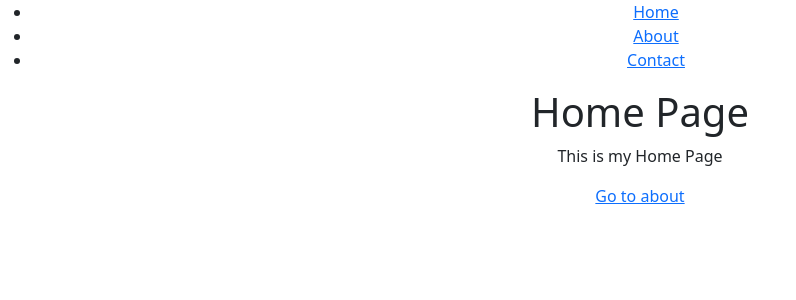
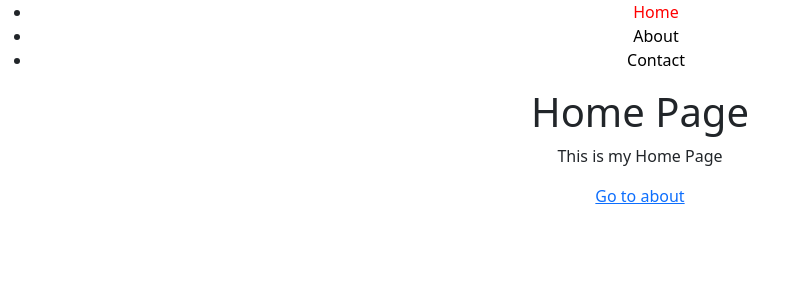
Before and after one commit to NayakVandana/React_js, a React (Create React App) app in the folder blog/: page / in a window 1280 px wide. Shown: the top 300 px of the page, without its empty margins (0-796 px from the left). Built offline with nearby package versions, Linux system fonts and the light colour scheme.

Commit message:
Link and Nav Link style

```diff
--- a/blog/src/App.css
+++ b/blog/src/App.css
@@ -33,7 +33,20 @@
 .App-link {
   color: #61dafb;
 }
-
+.navbar {
+  text-align: right;
+ }
+.navbar li{
+  display: inline-block;
+  padding: 10px 5px;
+}
+.nav-bar-link{
+color: black;
+text-decoration: none;
+}
+.nav-bar-link:hover{
+  color: green;
+  }
 @keyframes App-logo-spin {
   from {
     transform: rotate(0deg);
--- a/blog/src/component/NavBar.js
+++ b/blog/src/component/NavBar.js
@@ -1,11 +1,11 @@
-import { Link } from "react-router-dom"
+import { NavLink} from "react-router-dom"
 function NavBar() {
     return (
       <div>
         <ul>
-            <li><Link to="/"> Home</Link></li>
-            <li><Link to="/about"> About</Link></li>
-            <li><Link to="/contact"> Contact</Link></li>
+            <li><NavLink className="nav-bar-link" style={{color:'red'}}  to="/"> Home</NavLink></li>
+            <li><NavLink className="nav-bar-link" to="/about"> About</NavLink></li>
+            <li><NavLink className="nav-bar-link" to="/contact"> Contact</NavLink></li>
 
         </ul>
       </div>
```
